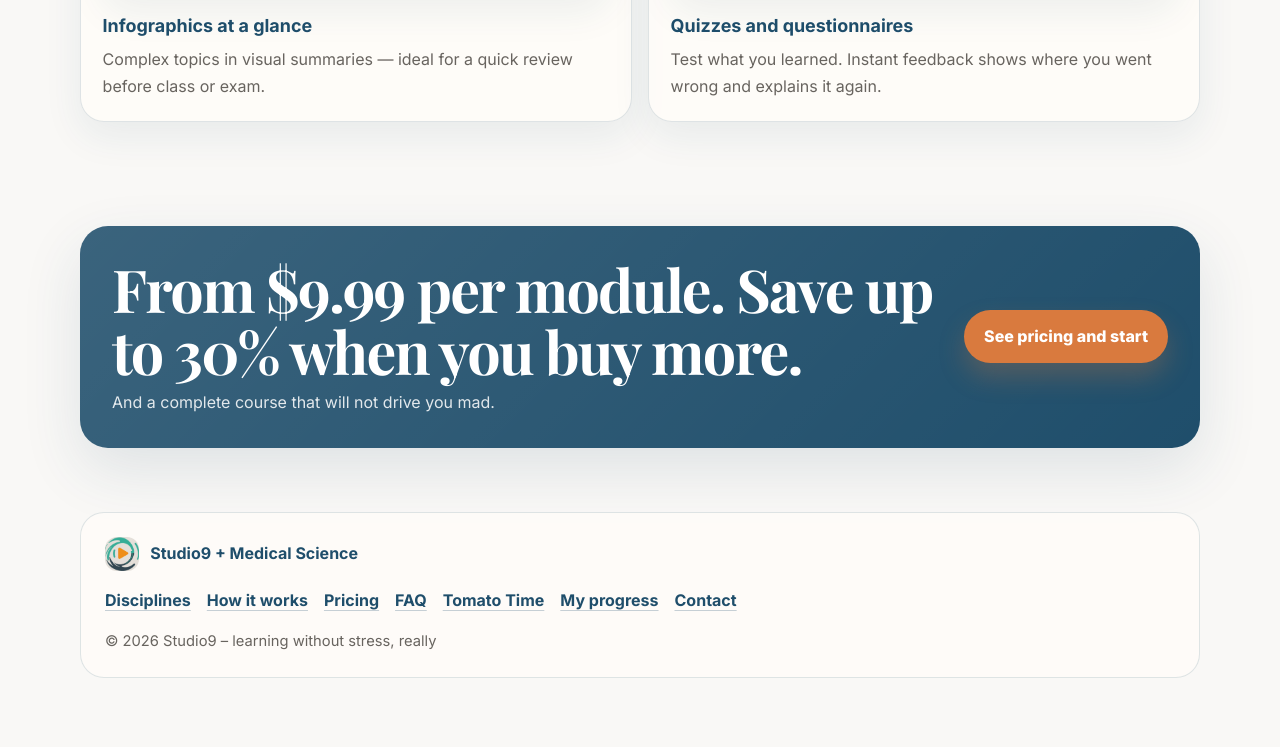
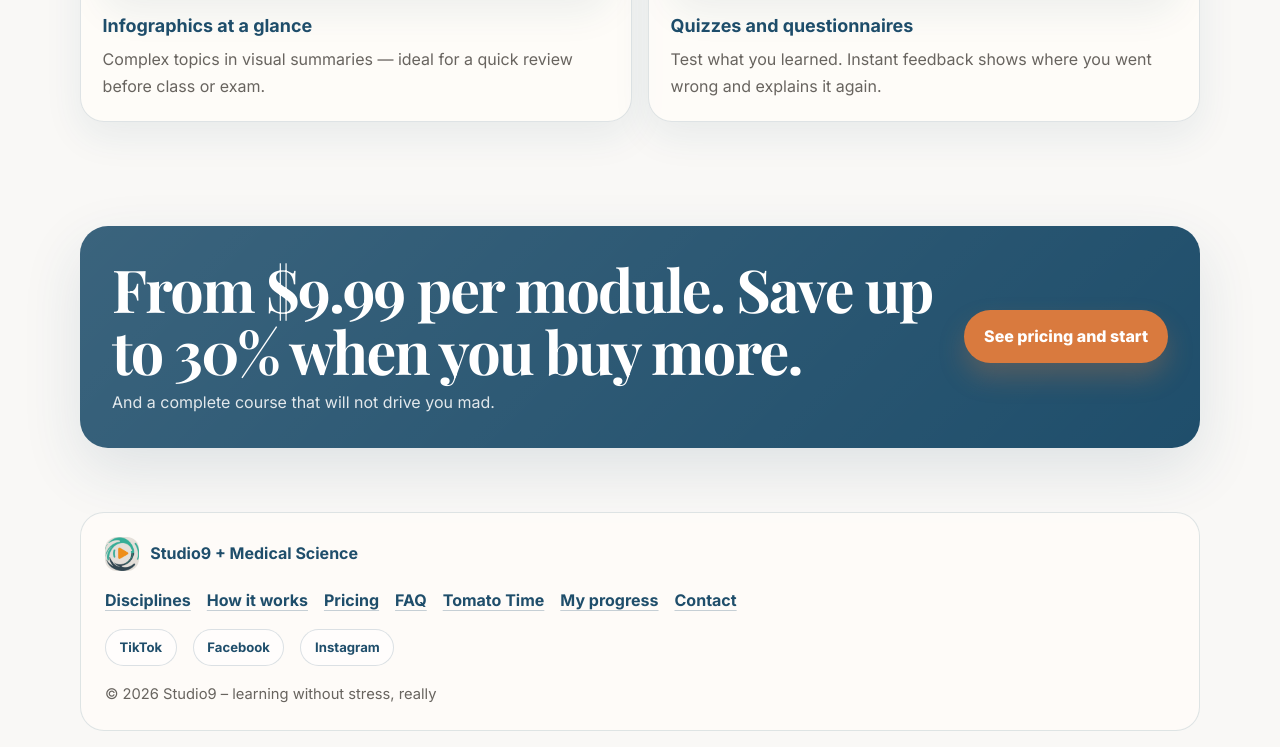
Before and after one commit to cristyyalbertyy-hub/MedicalScience, a website: page index.html in a window 1280 px wide. Shown: the part 4662-5409 px from the top of the page. Before the commit the page ends 5356 px from the top, so only its background shows below. Drawn offline with nearby package versions, Linux system fonts and the light colour scheme.

Commit message:
Add Studio9 social links to the homepage footer.
Surface TikTok, Facebook and Instagram links at the end of the homepage with pill-style buttons and i18n labels.

Co-authored-by: Cursor <cursoragent@cursor.com>

```diff
--- a/i18n.es.js
+++ b/i18n.es.js
@@ -54,6 +54,10 @@ SITE_LOCALES.es = {
     contact: "Contacto",
     copy: "© 2026 Studio9 – aprender sin estrés, de verdad",
     aria: "Enlaces del pie de página",
+    socialAria: "Redes sociales",
+    tiktok: "TikTok",
+    facebook: "Facebook",
+    instagram: "Instagram",
   },
   packagesUi: {
     live: "Disponible",
--- a/i18n.fr.js
+++ b/i18n.fr.js
@@ -54,6 +54,10 @@ SITE_LOCALES.fr = {
     contact: "Contact",
     copy: "© 2026 Studio9 – apprendre sans stress, vraiment",
     aria: "Liens du pied de page",
+    socialAria: "Réseaux sociaux",
+    tiktok: "TikTok",
+    facebook: "Facebook",
+    instagram: "Instagram",
   },
   packagesUi: {
     live: "En ligne",
--- a/i18n.it.js
+++ b/i18n.it.js
@@ -54,6 +54,10 @@ SITE_LOCALES.it = {
     contact: "Contatti",
     copy: "© 2026 Studio9 – imparare senza stress, davvero",
     aria: "Link del footer",
+    socialAria: "Social media",
+    tiktok: "TikTok",
+    facebook: "Facebook",
+    instagram: "Instagram",
   },
   packagesUi: {
     live: "Online",
--- a/i18n.js
+++ b/i18n.js
@@ -59,6 +59,10 @@ const SITE_LOCALES = {
       contact: "Contact",
       copy: "© 2026 Studio9 – learning without stress, really",
       aria: "Footer links",
+      socialAria: "Social media",
+      tiktok: "TikTok",
+      facebook: "Facebook",
+      instagram: "Instagram",
     },
     packagesUi: {
       live: "Live",
--- a/i18n.pt.js
+++ b/i18n.pt.js
@@ -52,6 +52,10 @@ SITE_LOCALES.pt = {
     contact: "Contacto",
     copy: "© 2026 Studio9 – aprender sem stress, a sério",
     aria: "Links do rodapé",
+    socialAria: "Redes sociais",
+    tiktok: "TikTok",
+    facebook: "Facebook",
+    instagram: "Instagram",
   },
   packagesUi: {
     live: "Disponível",
--- a/index.html
+++ b/index.html
@@ -298,6 +298,11 @@
         <a data-student-progress target="_blank" rel="noopener noreferrer" data-i18n="footer.progress">My progress</a>
         <a href="mailto:hello@studio9.example" data-i18n="footer.contact">Contact</a>
       </nav>
+      <nav class="footer-social" data-i18n-attr="aria-label" data-i18n="footer.socialAria">
+        <a href="https://www.tiktok.com/@studio9641" target="_blank" rel="noopener noreferrer" data-i18n="footer.tiktok">TikTok</a>
+        <a href="https://www.facebook.com/share/1JGAf1j1Re/" target="_blank" rel="noopener noreferrer" data-i18n="footer.facebook">Facebook</a>
+        <a href="https://www.instagram.com/studio9_s9/" target="_blank" rel="noopener noreferrer" data-i18n="footer.instagram">Instagram</a>
+      </nav>
       <p data-i18n="footer.copy">© 2026 Studio9 – learning without stress, really</p>
     </footer>
 
--- a/styles.css
+++ b/styles.css
@@ -854,6 +854,27 @@ p {
   gap: 0.7rem 1rem;
 }
 
+.footer-social {
+  gap: 0.55rem;
+}
+
+.footer-social a {
+  display: inline-flex;
+  align-items: center;
+  padding: 0.42rem 0.85rem;
+  border: 1px solid rgba(31, 78, 107, 0.16);
+  border-radius: 999px;
+  background: rgba(255, 255, 255, 0.52);
+  font-size: 0.82rem;
+  font-weight: 800;
+  text-decoration: none;
+}
+
+.footer-social a:hover {
+  background: var(--primary-soft);
+  border-color: rgba(31, 78, 107, 0.28);
+}
+
 .site-footer a {
   color: var(--primary);
   font-weight: 700;
```
